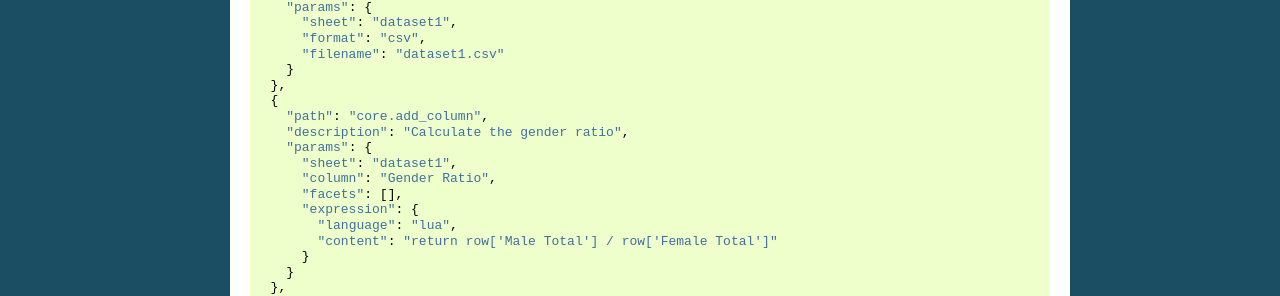
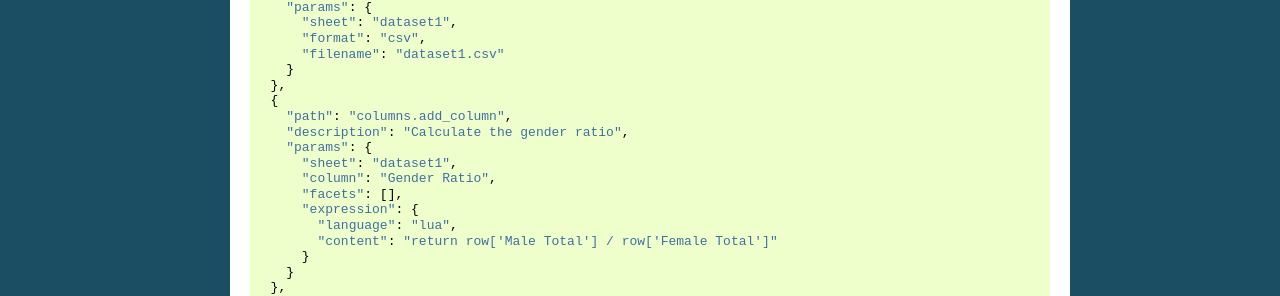
Before and after one commit to databuild/databuild, a Sphinx documentation site: the page built from docs/quickstart.rst, in a window 1280 px wide. Shown: the part 395-691 px from the top of the page. Built offline with Sphinx 7.4.7, drawn with Linux system fonts in a browser that asks for light colours.

Commit message:
fixed bad example

```diff
--- a/docs/quickstart.rst
+++ b/docs/quickstart.rst
@@ -24,7 +24,7 @@ An example of build file could be::
         }
       },
       {
-        "path": "core.add_column",
+        "path": "columns.add_column",
         "description": "Calculate the gender ratio",
         "params": {
           "sheet": "dataset1",
```
Also changed, not shown: README.md (+1 -1 lines).
